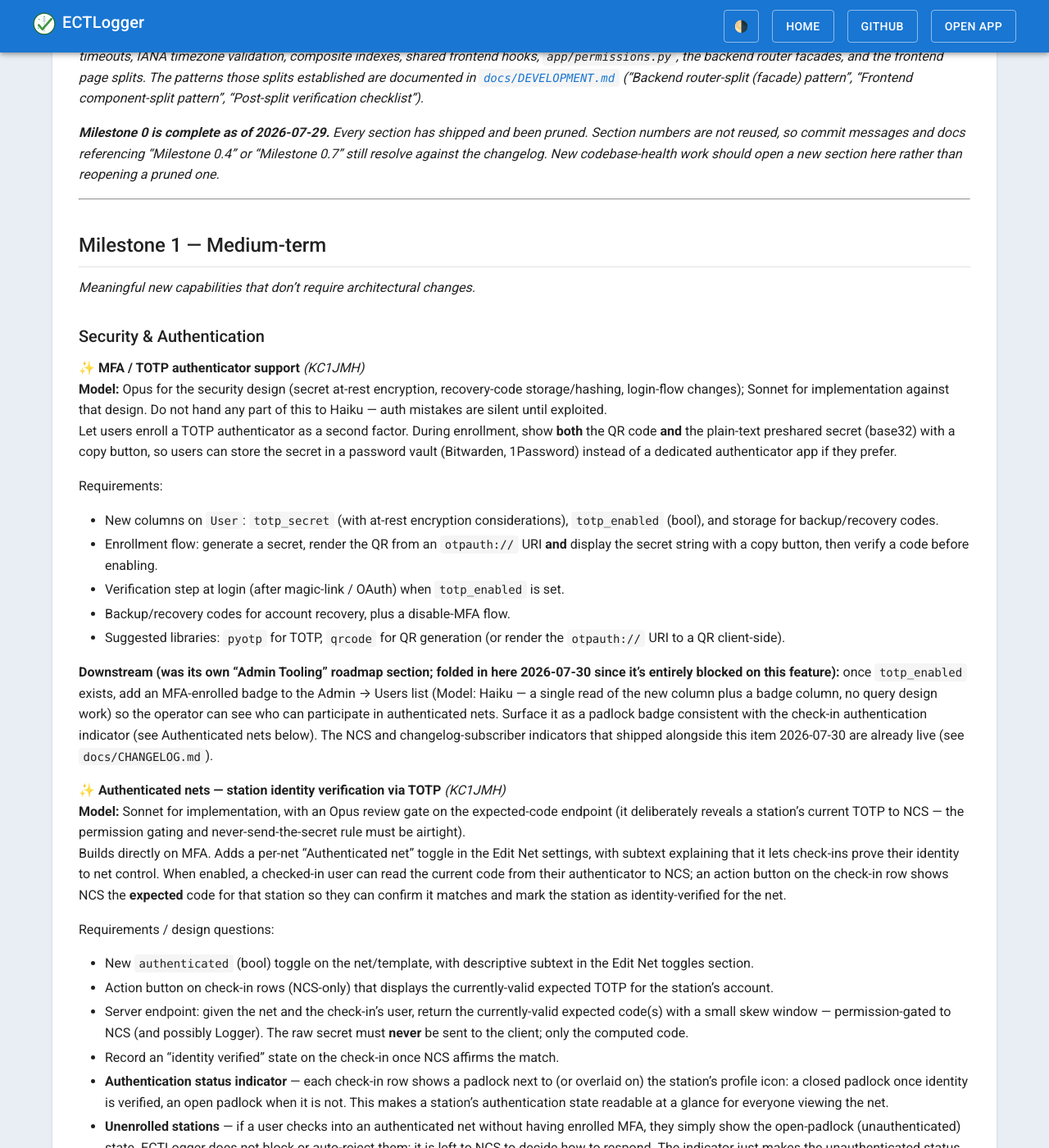
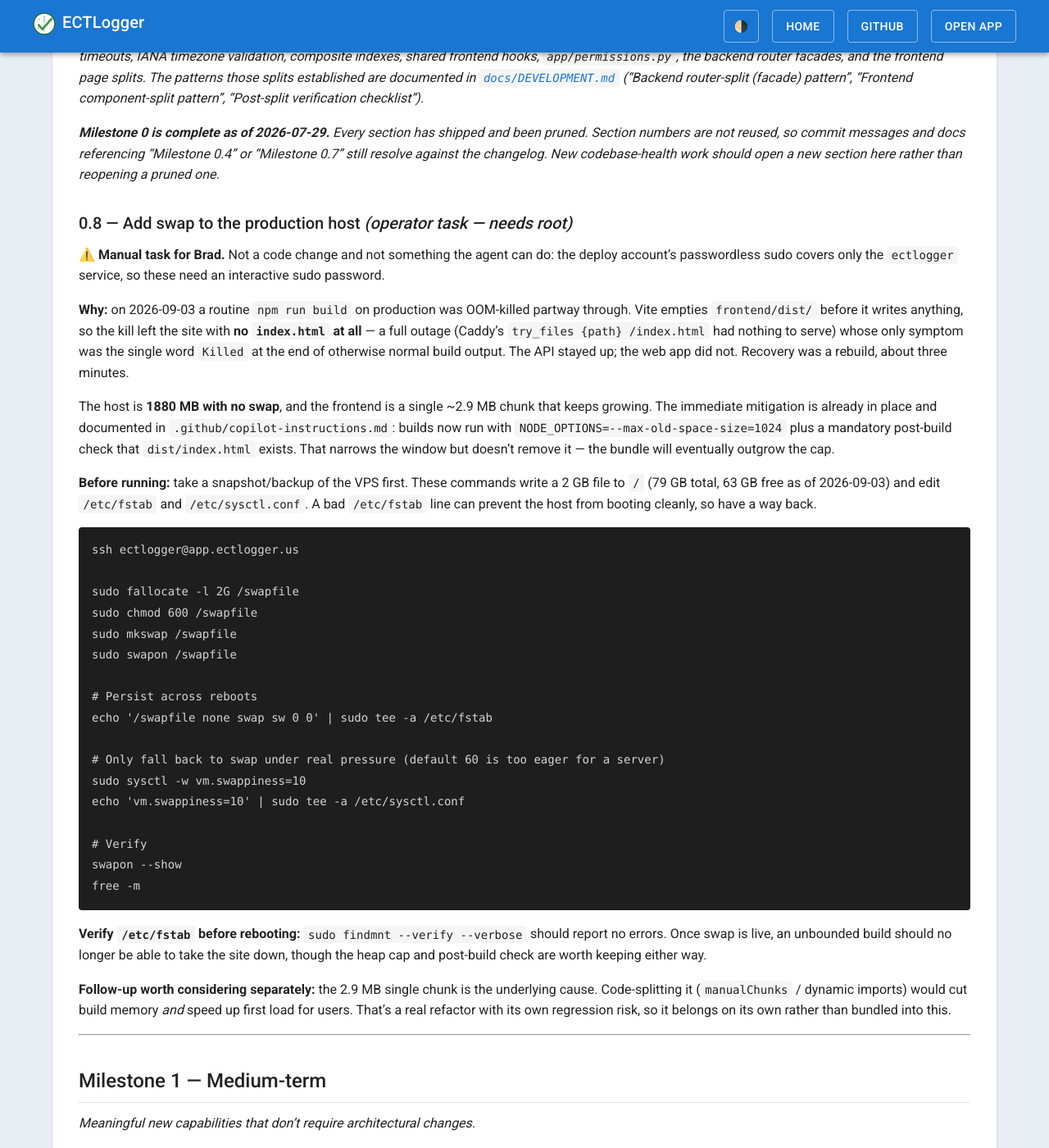
Before and after one commit to bradbrownjr/ectlogger, a Jekyll site: the page built from docs/ROADMAP.md, in a window 1280 px wide and 1400 px high, scrolled down 1193 px. Shown: the whole window at 82% size. Built offline with Jekyll 4.4.1, drawn with Linux system fonts in a browser that asks for light colours; our own code applies the rules of GitHub Pages for plain Markdown files.

Commit message:
Add Milestone 0.8: swap on the production host (operator task)
Documents the swap setup as a manual task for Brad rather than an agent
one -- the deploy account's passwordless sudo covers only the ectlogger
service, so it needs an interactive password. Includes the backup
warning he asked for: it writes a 2 GB file and edits /etc/fstab and
/etc/sysctl.conf, and a bad fstab line can stop a host booting, so
snapshot first and verify with findmnt before rebooting.

Records why it matters (tonight's OOM-killed build wiped dist/ and took
the site down for ~3 minutes) and notes that code-splitting the 2.9 MB
chunk is the real underlying fix, worth doing separately.

````diff
--- a/docs/ROADMAP.md
+++ b/docs/ROADMAP.md
@@ -37,6 +37,60 @@ Rule of thumb: Haiku and Sonnet can only maintain this codebase safely once file
 *The bulk of this milestone (0.1 confirmed bugs, 0.2 orphaned code, 0.3 guardrails, 0.4 the modularity and componentization program) completed between 2026-07-03 and 2026-07-06 and has been pruned. What it delivered: a test suite and CI pipeline, React error boundaries, WebSocket resilience, SMTP timeouts, IANA timezone validation, composite indexes, shared frontend hooks, `app/permissions.py`, the backend router facades, and the frontend page splits. The patterns those splits established are documented in [`docs/DEVELOPMENT.md`](DEVELOPMENT.md) ("Backend router-split (facade) pattern", "Frontend component-split pattern", "Post-split verification checklist").*
 
 ***Milestone 0 is complete as of 2026-07-29.** Every section has shipped and been pruned. Section numbers are not reused, so commit messages and docs referencing "Milestone 0.4" or "Milestone 0.7" still resolve against the changelog. New codebase-health work should open a new section here rather than reopening a pruned one.*
+
+### 0.8 — Add swap to the production host *(operator task — needs root)*
+
+**⚠️ Manual task for Brad.** Not a code change and not something the agent can do: the
+deploy account's passwordless sudo covers only the `ectlogger` service, so these need an
+interactive sudo password.
+
+**Why:** on 2026-09-03 a routine `npm run build` on production was OOM-killed partway
+through. Vite empties `frontend/dist/` before it writes anything, so the kill left the site
+with **no `index.html` at all** — a full outage (Caddy's `try_files {path} /index.html` had
+nothing to serve) whose only symptom was the single word `Killed` at the end of otherwise
+normal build output. The API stayed up; the web app did not. Recovery was a rebuild, about
+three minutes.
+
+The host is **1880 MB with no swap**, and the frontend is a single ~2.9 MB chunk that keeps
+growing. The immediate mitigation is already in place and documented in
+`.github/copilot-instructions.md`: builds now run with
+`NODE_OPTIONS=--max-old-space-size=1024` plus a mandatory post-build check that
+`dist/index.html` exists. That narrows the window but doesn't remove it — the bundle will
+eventually outgrow the cap.
+
+**Before running:** take a snapshot/backup of the VPS first. These commands write a 2 GB
+file to `/` (79 GB total, 63 GB free as of 2026-09-03) and edit `/etc/fstab` and
+`/etc/sysctl.conf`. A bad `/etc/fstab` line can prevent the host from booting cleanly, so
+have a way back.
+
+```bash
+ssh ectlogger@app.ectlogger.us
+
+sudo fallocate -l 2G /swapfile
+sudo chmod 600 /swapfile
+sudo mkswap /swapfile
+sudo swapon /swapfile
+
+# Persist across reboots
+echo '/swapfile none swap sw 0 0' | sudo tee -a /etc/fstab
+
+# Only fall back to swap under real pressure (default 60 is too eager for a server)
+sudo sysctl -w vm.swappiness=10
+echo 'vm.swappiness=10' | sudo tee -a /etc/sysctl.conf
+
+# Verify
+swapon --show
+free -m
+```
+
+**Verify `/etc/fstab` before rebooting:** `sudo findmnt --verify --verbose` should report no
+errors. Once swap is live, an unbounded build should no longer be able to take the site
+down, though the heap cap and post-build check are worth keeping either way.
+
+**Follow-up worth considering separately:** the 2.9 MB single chunk is the underlying cause.
+Code-splitting it (`manualChunks` / dynamic imports) would cut build memory *and* speed up
+first load for users. That's a real refactor with its own regression risk, so it belongs on
+its own rather than bundled into this.
 
 ---
 
````
Also changed, not shown: .github/copilot-instructions.md.
